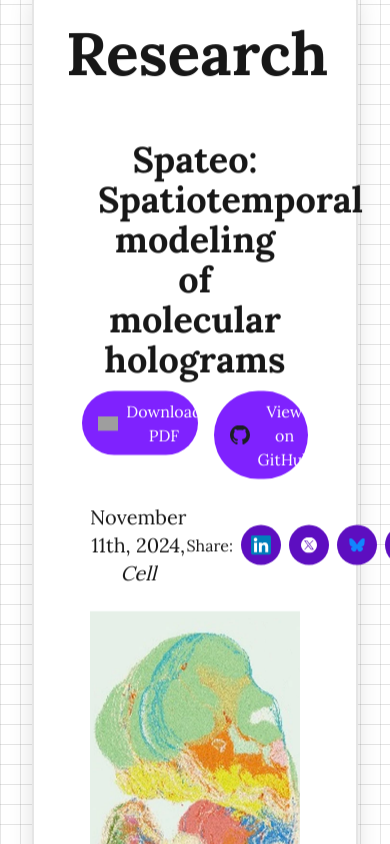
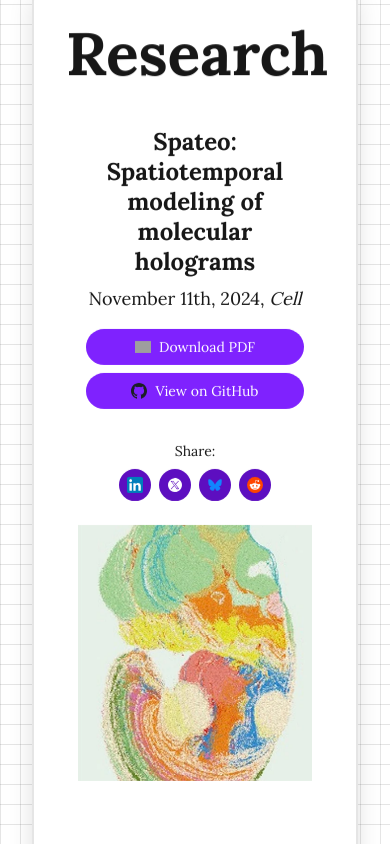
Before and after one commit to dzhu8/dzhu.github.io, a Next.js app: page / in a window 390 px wide. Shown: the part 980-1824 px from the top of the page. Built offline with nearby package versions, Linux system fonts and the light colour scheme; no server answers; grey boxes are pictures that could not be loaded; a web font is replaced by a local one.

Commit message:
Adjustments to research section graphic

```diff
--- a/src/app/components/subsections/ResearchNewspaperTemplate.tsx
+++ b/src/app/components/subsections/ResearchNewspaperTemplate.tsx
@@ -50,6 +50,7 @@ const NewsArticleLayout: React.FC<NewsArticleLayoutProps> = ({
      const [mainContent, setMainContent] = useState("");
      const [secondaryContent, setSecondaryContent] = useState("");
      const [currentUrl, setCurrentUrl] = useState<string>("");
+     const [isMobile, setIsMobile] = useState(false);
 
      // Refs for measuring header heights
      const article1HeaderRef = useRef<HTMLDivElement>(null);
@@ -60,6 +61,18 @@ const NewsArticleLayout: React.FC<NewsArticleLayoutProps> = ({
      const measurementRef = useRef<HTMLDivElement>(null);
      const leftColumnRef = useRef<HTMLDivElement>(null);
      const rightColumnRef = useRef<HTMLDivElement>(null);
+
+     // Check if mobile viewport
+     useEffect(() => {
+          const checkMobile = () => {
+               setIsMobile(window.innerWidth < 768);
+          };
+
+          checkMobile();
+          window.addEventListener("resize", checkMobile);
+
+          return () => window.removeEventListener("resize", checkMobile);
+     }, []);
 
      // Get current URL on client side
      useEffect(() => {
@@ -105,6 +118,13 @@ const NewsArticleLayout: React.FC<NewsArticleLayoutProps> = ({
      // Smart text splitting function
      const calculateOptimalSplit = React.useCallback(() => {
           if (!fullText || !leftColumnRef.current || !rightColumnRef.current) return;
+
+          // On mobile, don't split the text - use full text in one column
+          if (isMobile) {
+               setMainContent(fullText);
+               setSecondaryContent("");
+               return;
+          }
 
           const words = fullText.split(" ");
           const totalWords = words.length;
@@ -170,7 +190,7 @@ const NewsArticleLayout: React.FC<NewsArticleLayoutProps> = ({
 
           setMainContent(splitMainContent);
           setSecondaryContent(splitSecondaryContent);
-     }, [fullText, mainContentFontSize]);
+     }, [fullText, mainContentFontSize, isMobile]);
 
      // Calculate split when component mounts and on resize
      useEffect(() => {
@@ -197,69 +217,81 @@ const NewsArticleLayout: React.FC<NewsArticleLayoutProps> = ({
      // Use custom URL if provided, otherwise fall back to current URL
      const shareUrl = url || currentUrl;
 
+     // Calculate responsive font sizes
+     const responsiveMainFontSize = isMobile ? Math.max(mainContentFontSize * 0.9, 14) : mainContentFontSize;
+     const responsiveSecondaryFontSize = isMobile ? Math.max(secondaryContentFontSize * 0.9, 14) : secondaryContentFontSize;
+     //const responsiveArticle1FontSize = isMobile ? Math.max(article1ContentFontSize * 0.85, 12) : article1ContentFontSize;
+     //const responsiveArticle2FontSize = isMobile ? Math.max(article2ContentFontSize * 0.85, 12) : article2ContentFontSize;
+
      return (
-          <div className="max-w-6xl mx-auto p-6">
+          <div className="max-w-6xl mx-auto p-3 sm:p-6">
+               {/* Header Section */}
+               <div className="mb-6 p-2 text-center">
                     {/* Title */}
-               <div className="mb-4 p-2">
-                    <h1 className="text-4xl font-bold">{title}</h1>
+                    <h1 className="text-2xl sm:text-3xl md:text-4xl font-bold leading-tight px-2">
+                         {title}
+                    </h1>
+
+                    {/* Date and Journal - directly below title */}
+                    <div className="mt-2 mb-4">
+                         <span className="text-lg sm:text-xl">{date}</span>
+                         {journal && (
+                              <>
+                                   <span className="text-lg sm:text-xl">, </span>
+                                   <span className="text-lg sm:text-xl italic">{journal}</span>
+                              </>
+                         )}
+                    </div>
 
                     {/* Action Buttons Row - centered */}
-                    <div className="mt-3 flex justify-center space-x-4">
+                    <div className="flex flex-col sm:flex-row justify-center items-center gap-2 sm:gap-4">
                          {/* PDF Download Button - only shown if pdfPath is provided */}
                          {pdfPath && (
-                              <Link href={pdfPath} target="_blank" rel="noopener noreferrer">
-                                   <button className="flex items-center px-4 py-2 bg-violet-600 text-white rounded-full hover:bg-violet-700 transition-colors">
+                              <Link href={pdfPath} target="_blank" rel="noopener noreferrer" className="w-full sm:w-auto">
+                                   <button className="w-full sm:w-auto flex items-center justify-center px-3 sm:px-4 py-2 bg-violet-600 text-white rounded-full hover:bg-violet-700 transition-colors text-sm sm:text-base">
                                         <Image
                                              src="/PDF_file_icon.svg"
                                              alt="PDF"
-                                             width={20}
-                                             height={20}
-                                             className="mr-2"
+                                             width={16}
+                                             height={16}
+                                             className="mr-2 flex-shrink-0"
                                         />
-                                        <span>Download PDF</span>
+                                        <span className="whitespace-nowrap">Download PDF</span>
                                    </button>
                               </Link>
                          )}
 
                          {/* GitHub Button - only shown if githubUrl is provided */}
                          {githubUrl && (
-                              <Link href={githubUrl} target="_blank" rel="noopener noreferrer">
-                                   <button className="flex items-center px-4 py-2 bg-violet-600 text-white rounded-full hover:bg-violet-700 transition-colors">
+                              <Link href={githubUrl} target="_blank" rel="noopener noreferrer" className="w-full sm:w-auto">
+                                   <button className="w-full sm:w-auto flex items-center justify-center px-3 sm:px-4 py-2 bg-violet-600 text-white rounded-full hover:bg-violet-700 transition-colors text-sm sm:text-base">
                                         <Image
                                              src="/Octicons-mark-github.svg"
                                              alt="GitHub"
-                                             width={20}
-                                             height={20}
-                                             className="mr-2"
+                                             width={16}
+                                             height={16}
+                                             className="mr-2 flex-shrink-0"
                                         />
-                                        <span>View on GitHub</span>
+                                        <span className="whitespace-nowrap">View on GitHub</span>
                                    </button>
                               </Link>
                          )}
                     </div>
                </div>
 
-               {/* Date, Journal and Share */}
-               <div className="flex items-center mb-6">
-                    <div className="mr-auto">
-                         <span className="text-xl">{date}</span>
-                         {journal && (
-                              <>
-                                   <span className="text-xl">, </span>
-                                   <span className="text-xl italic">{journal}</span>
-                              </>
-                         )}
-                    </div>
-                    <span className="mr-2">Share:</span>
+               {/* Share Section */}
+               <div className="flex justify-center mb-6">
+                    <div className="flex flex-col sm:flex-row items-center gap-2">
+                         <span className="text-sm sm:text-base whitespace-nowrap">Share:</span>
                          <div className="flex space-x-2">
                               {/* LinkedIn */}
                               <a
                                    href={`https://www.linkedin.com/sharing/share-offsite/?url=${encodeURIComponent(shareUrl)}`}
                                    target="_blank"
                                    rel="noopener noreferrer"
-                              className="w-10 h-10 rounded-full bg-violet-800 flex items-center justify-center hover:bg-violet-700 transition-colors"
+                                   className="w-8 h-8 sm:w-10 sm:h-10 rounded-full bg-violet-800 flex items-center justify-center hover:bg-violet-700 transition-colors flex-shrink-0"
                               >
-                              <Image src="/LinkedIn_icon.svg" alt="Share on LinkedIn" width={20} height={20} />
+                                   <Image src="/LinkedIn_icon.svg" alt="Share on LinkedIn" width={16} height={16} className="sm:w-5 sm:h-5" />
                               </a>
 
                               {/* X (Twitter) */}
@@ -267,9 +299,9 @@ const NewsArticleLayout: React.FC<NewsArticleLayoutProps> = ({
                                    href={`https://twitter.com/intent/tweet?url=${encodeURIComponent(shareUrl)}&text=${encodeURIComponent(title)}`}
                                    target="_blank"
                                    rel="noopener noreferrer"
-                              className="w-10 h-10 rounded-full bg-violet-800 flex items-center justify-center hover:bg-violet-700 transition-colors"
+                                   className="w-8 h-8 sm:w-10 sm:h-10 rounded-full bg-violet-800 flex items-center justify-center hover:bg-violet-700 transition-colors flex-shrink-0"
                               >
-                              <Image src="/X_icon.svg" alt="Share on X" width={16} height={16} className="invert" />
+                                   <Image src="/X_icon.svg" alt="Share on X" width={14} height={14} className="sm:w-4 sm:h-4 invert" />
                               </a>
 
                               {/* Bluesky */}
@@ -277,9 +309,9 @@ const NewsArticleLayout: React.FC<NewsArticleLayoutProps> = ({
                                    href={`https://bsky.app/intent/compose?text=${encodeURIComponent(title + " " + shareUrl)}`}
                                    target="_blank"
                                    rel="noopener noreferrer"
-                              className="w-10 h-10 rounded-full bg-violet-800 flex items-center justify-center hover:bg-violet-700 transition-colors"
+                                   className="w-8 h-8 sm:w-10 sm:h-10 rounded-full bg-violet-800 flex items-center justify-center hover:bg-violet-700 transition-colors flex-shrink-0"
                               >
-                              <Image src="/Bluesky_icon.svg" alt="Share on Bluesky" width={16} height={16} />
+                                   <Image src="/Bluesky_icon.svg" alt="Share on Bluesky" width={14} height={14} className="sm:w-4 sm:h-4" />
                               </a>
 
                               {/* Reddit */}
@@ -287,18 +319,19 @@ const NewsArticleLayout: React.FC<NewsArticleLayoutProps> = ({
                                    href={`https://www.reddit.com/submit?url=${encodeURIComponent(shareUrl)}&title=${encodeURIComponent(title)}`}
                                    target="_blank"
                                    rel="noopener noreferrer"
-                              className="w-10 h-10 rounded-full bg-violet-800 flex items-center justify-center hover:bg-violet-700 transition-colors"
+                                   className="w-8 h-8 sm:w-10 sm:h-10 rounded-full bg-violet-800 flex items-center justify-center hover:bg-violet-700 transition-colors flex-shrink-0"
                               >
-                              <Image src="/reddit_icon.svg" alt="Share on Reddit" width={20} height={20} />
+                                   <Image src="/reddit_icon.svg" alt="Share on Reddit" width={16} height={16} className="sm:w-5 sm:h-5" />
                               </a>
+                         </div>
                     </div>
                </div>
 
                {/* Main content */}
-               <div className="flex flex-wrap mb-6">
+               <div className="flex flex-col md:flex-row mb-6 gap-4 md:gap-0">
                     {/* Image container */}
                     <div className="w-full md:w-1/3 mb-4 md:mb-0">
-                         <div className="bg-blue-800 h-96 flex items-center justify-center text-white overflow-hidden">
+                         <div className="bg-blue-800 h-64 sm:h-80 md:h-96 flex items-center justify-center text-white overflow-hidden">
                               <Image
                                    src={imagePath}
                                    alt={imageAlt}
@@ -311,25 +344,29 @@ const NewsArticleLayout: React.FC<NewsArticleLayoutProps> = ({
 
                     {/* Text columns */}
                     <div className="w-full md:w-2/3 md:pl-6">
-                         <div className="grid grid-cols-2 gap-8 h-full">
+                         <div className={`${isMobile ? 'block' : 'grid grid-cols-2 gap-8'} h-full`}>
                               {/* Left column with drop cap */}
                               <div ref={leftColumnRef} className="p-2">
                                    <p className="text-justify">
-                                        {firstLetter && (
-                                             <span className="float-left text-7xl font-serif mr-2 mt-1 leading-none">
+                                        {firstLetter && !isMobile && (
+                                             <span className="float-left text-5xl sm:text-6xl md:text-7xl font-serif mr-2 mt-1 leading-none">
                                                   {firstLetter}
                                              </span>
                                         )}
-                                        <span style={{ fontSize: `${mainContentFontSize}px` }}>{restOfContent}</span>
+                                        <span style={{ fontSize: `${responsiveMainFontSize}px` }}>
+                                             {isMobile ? mainContent : restOfContent}
+                                        </span>
                                    </p>
                               </div>
 
-                              {/* Right column */}
+                              {/* Right column - Hidden on mobile */}
+                              {!isMobile && (
                                    <div ref={rightColumnRef} className="p-2">
-                                   <p className="text-justify" style={{ fontSize: `${secondaryContentFontSize}px` }}>
+                                        <p className="text-justify" style={{ fontSize: `${responsiveSecondaryFontSize}px` }}>
                                              {secondaryContent}
                                         </p>
                                    </div>
+                              )}
                          </div>
                     </div>
                </div>
```
Lines whose indentation alone changed are shown as unchanged.
